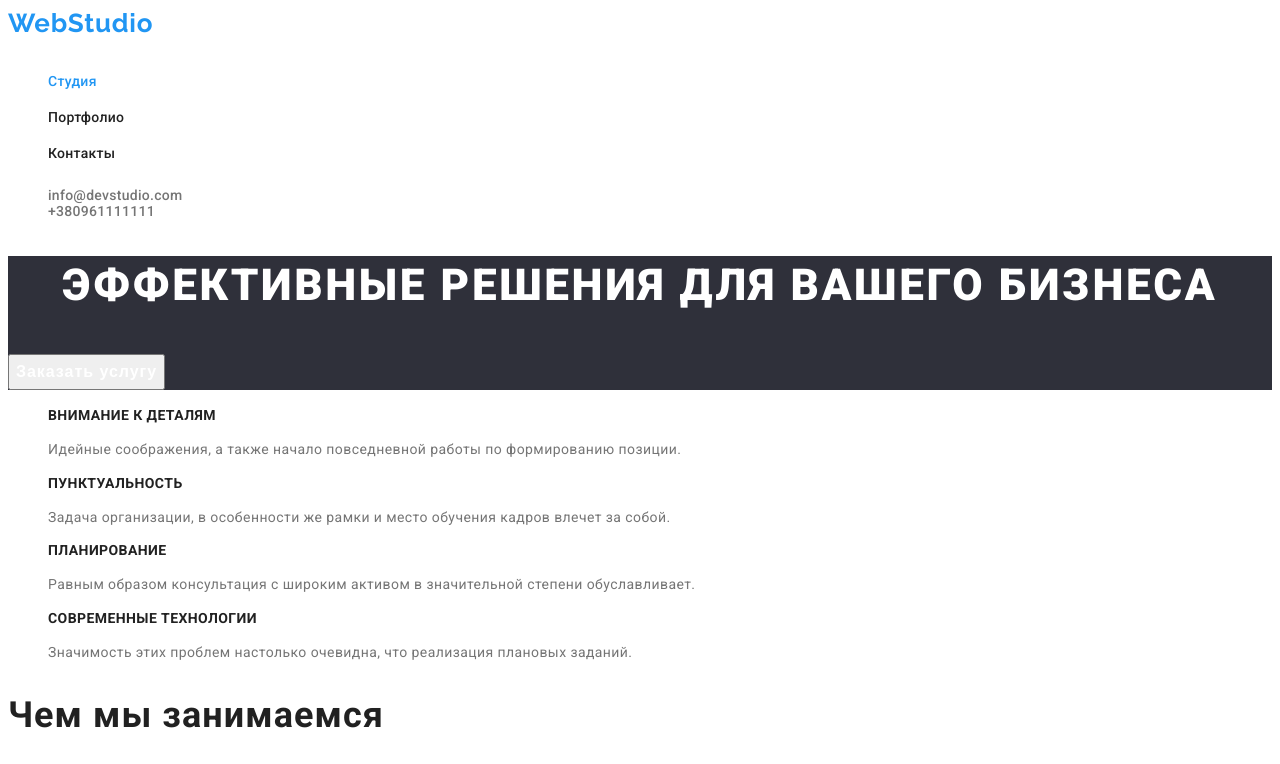
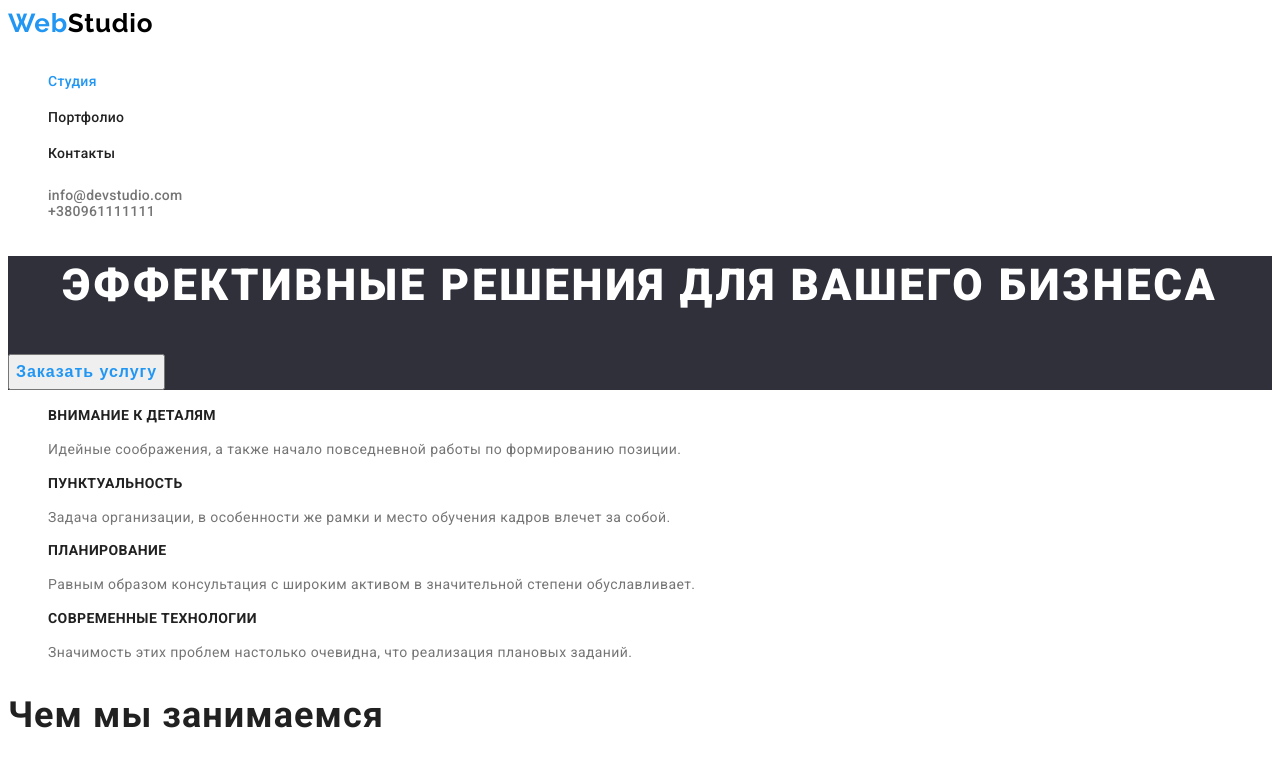
Before and after one commit to KaterinaKaterinovna/goit-markup-hw-02, a plain HTML site: page index.html in a window 1280 px wide. Shown: the top 764 px of the page. Drawn offline with Linux system fonts and the light colour scheme.

Commit message:
changes logo part

```diff
--- a/CSS/common.css
+++ b/CSS/common.css
@@ -69,8 +69,12 @@
   color: var(--accent-text-color);
   }
 
-  .footer-logo{
-    color: var(--accent-text-color) ;
+  .logo-part-header{
+    color: #000000;
+  }
+
+  .logo-part-footer{
+    color: #ffffff;
   }
 
     .address{
--- a/CSS/main.css
+++ b/CSS/main.css
@@ -19,8 +19,13 @@
   font-size: 16px;
   line-height: 1.87;
   letter-spacing: 0.06em;
-  color: #ffffff;
+  color: #2196F3;
   cursor: pointer;
+}
+
+.main-button:hover,
+.main-button:focus{
+color: #188CE8;
 }
 
 /* Секция преимущества */
--- a/index.html
+++ b/index.html
@@ -13,7 +13,7 @@
 <body>
        <!-- Хедер -->
     <header>
-    <a class="logo" href="./index.html">WebStudio</a>
+    <a class="logo" href="./index.html">Web<span class="logo-part-header">Studio</span></a>
     <nav class="link-nav">
         <ul>
             <li><a href="" class="page-current link">Студия</a></li>
@@ -88,7 +88,7 @@
 </main>
 <!-- Футер -->
 <footer class="dark-bg">
-        <a class="footer-logo link" href="">WebStudio</a>
+        <a class="footer logo" href="">Web<span class="logo-part-footer">Studio</span></a>
     <address>
         <p class="address"> г. Киев, пр-т Леси Украинки, 26</p>
         <ul class="link-contact">
```
Also changed, not shown: portfolio.html (+2 -2 lines).
